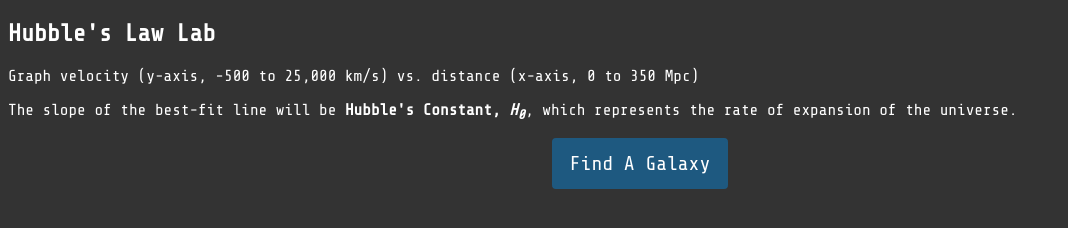
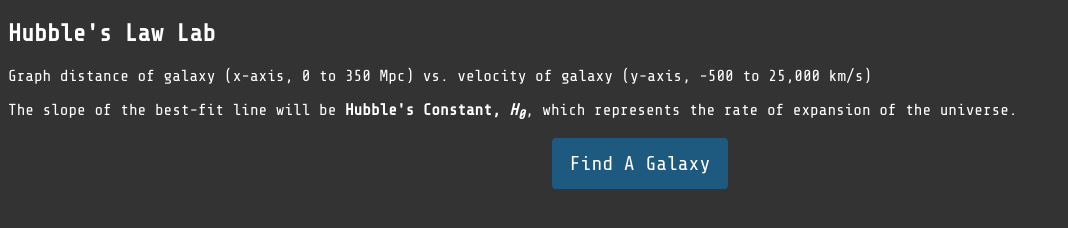
Before and after one commit to buckldav/wolfram-hubbles-law, a plain HTML site: page index.html in a window 1280 px wide. Shown: the whole page, without its empty margins (0-1068 px from the left). Drawn offline with nearby package versions, Linux system fonts and the light colour scheme.

Commit message:
Update index.html

```diff
--- a/index.html
+++ b/index.html
@@ -14,7 +14,7 @@
 <body>
   <header>
     <h2>Hubble's Law Lab</h2>
-    <p>Graph velocity (y-axis, -500 to 25,000 km/s) vs. distance (x-axis, 0 to 350 Mpc)</p>
+    <p>Graph distance of galaxy (x-axis, 0 to 350 Mpc) vs. velocity of galaxy (y-axis, -500 to 25,000 km/s)</p>
     <p>The slope of the best-fit line will be <strong>Hubble's Constant, <i>H<sub>0</sub></i></strong>, which represents the rate of expansion of the universe.</p>
   </header>
   <button>Find A Galaxy</button>
```
